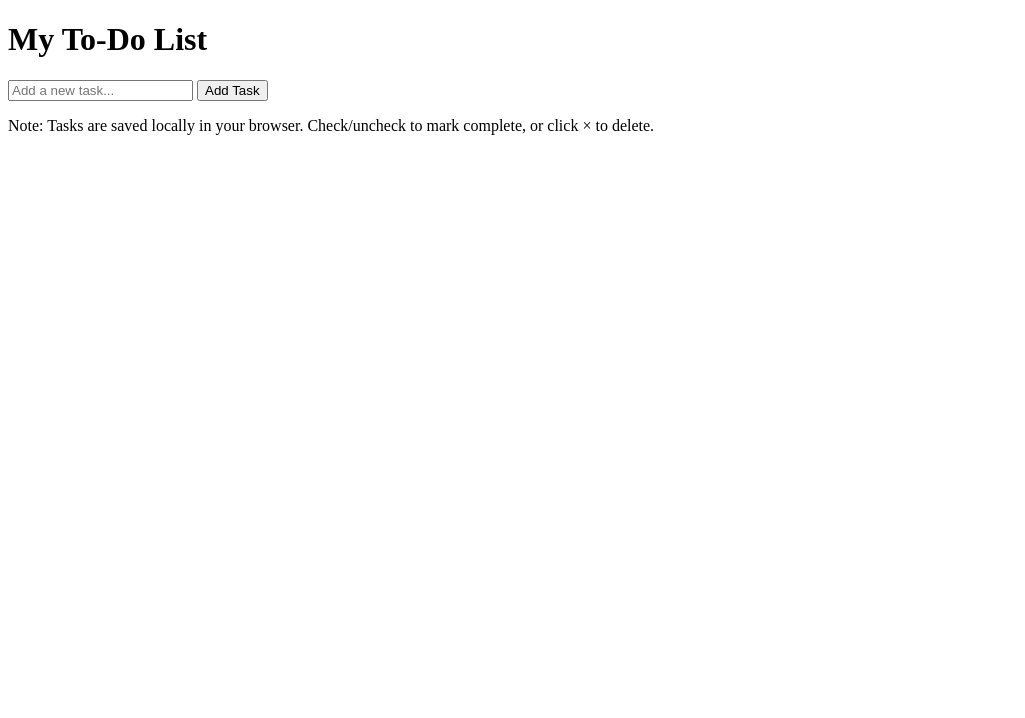
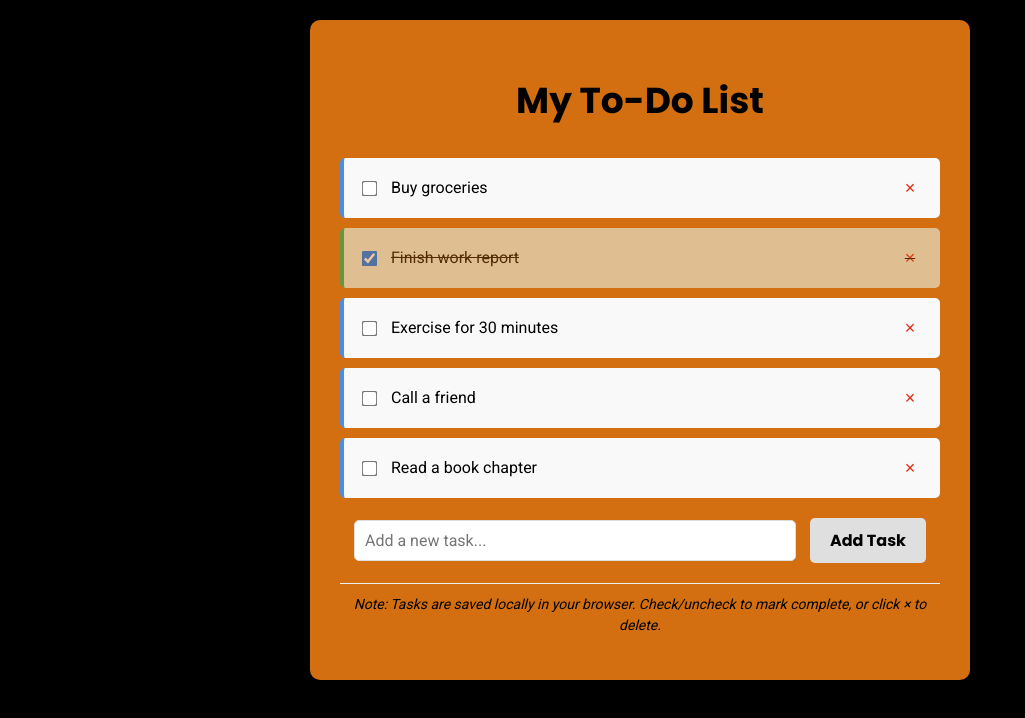
Before and after one commit to yancyydnd/Project-na-pract-, a plain HTML site: page index.html in a window 1280 px wide. Shown: the whole page, without its empty margins (0-1025 px from the left). Drawn offline with Linux system fonts and the light colour scheme.

Commit message:
Update HTML structure and script references

```diff
--- a/index.html
+++ b/index.html
@@ -4,7 +4,7 @@
     <meta charset="UTF-8">
     <meta name="viewport" content="width=device-width, initial-scale=1.0">
     <title>My To-Do List</title>
-    <link rel="stylesheet" href="TO  DO LIST MINI.css">
+    <link rel="stylesheet" href="style.css">
 </head>
 <body>
     <div class="container">
@@ -18,6 +18,6 @@
         </div>
         <p class="caption">Note: Tasks are saved locally in your browser. Check/uncheck to mark complete, or click × to delete.</p>
     </div>
-    <script src="To do list.js"></script>
+    <script src="script.js"></script>
 </body>
 </html>
```
